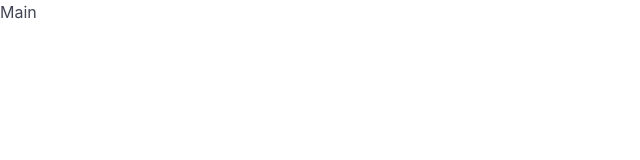
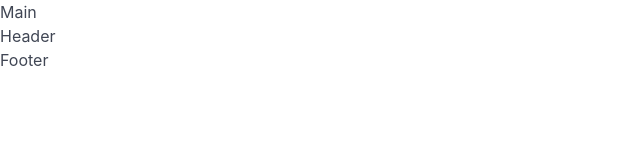
Before and after one commit to SantiBass/Personal-Portfolio-w-React, a React (Create React App) app: page / in a window 1280 px wide. Shown: the top 160 px of the page, without its empty margins (0-640 px from the left). Built offline with nearby package versions, Linux system fonts and the light colour scheme.

Commit message:
working on navbarrja

```diff
--- a/src/App.js
+++ b/src/App.js
@@ -1,16 +1,19 @@
-  // import cover from './Assets/images/nick-karvounis-3_ZGrsirryY-unsplash.jpg';
   // everything runs from this file
-import './App.css';
-// import Navbar from './Navbar';
+  // import './App.css';
+  // import Navbar from './Navbar';
+  // import About from './components/about/About';
 
-
-// import About from './components/about/About';
+  import React from 'react';
+  import Header from './Header';
+  import Footer from './Footer';
 function App() {
   return (
 
-<div><h1>Main</h1></div>
-
-  )
+<div><h1>Main</h1>
+  <Header/>
+  <Footer/>
+ </div>
+ );
 }
 
 export default App;
```
